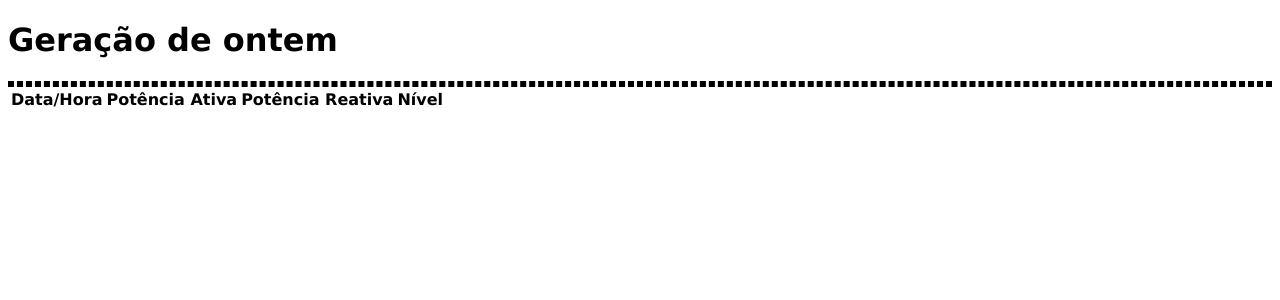
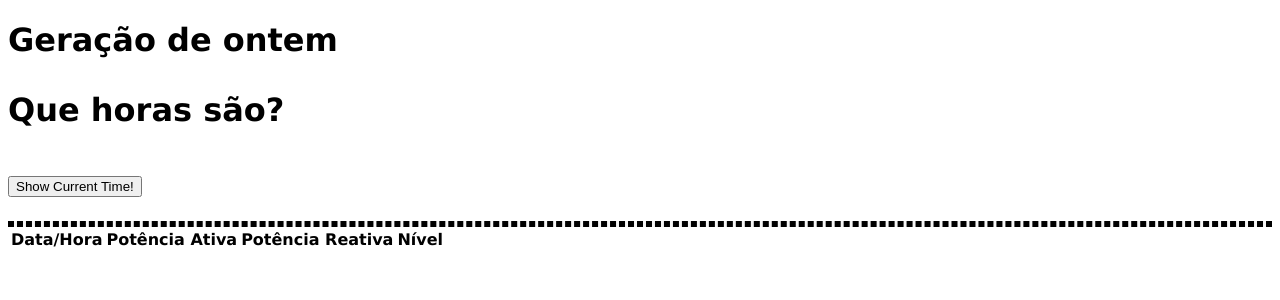
Before and after one commit to brunosgoulart/MegaWatch, a Django app: page /energy-daily in a window 1280 px wide. Shown: the top 300 px of the page. Run offline with Django 5.2, Linux system fonts and the light colour scheme; data that the repository does not hold is empty.

Commit message:
Adding JS

```diff
--- /dev/null
+++ b/core/static/js/myscripts.js
@@ -0,0 +1,3 @@
+function myFunction() {
+    alert("Hello!");
+}
--- a/core/templates/energy-daily.html
+++ b/core/templates/energy-daily.html
@@ -6,10 +6,14 @@
     <meta name="viewport" content="width=device-width, initial-scale=1.0">
     <title>Daily Energy</title>
     <link rel="stylesheet" href="{% static 'css/custom.css' %}">
+    <script src="{% static 'js/myscripts.js' %}"></script>
 </head>
+
 <body>
     <h1>
         Geração de ontem
+        <p id="currentTime">Que horas são?</p>
+        <button onclick="myFunction()">Show Current Time!</button>
     </h1>
     <h0>
         <table>
```
